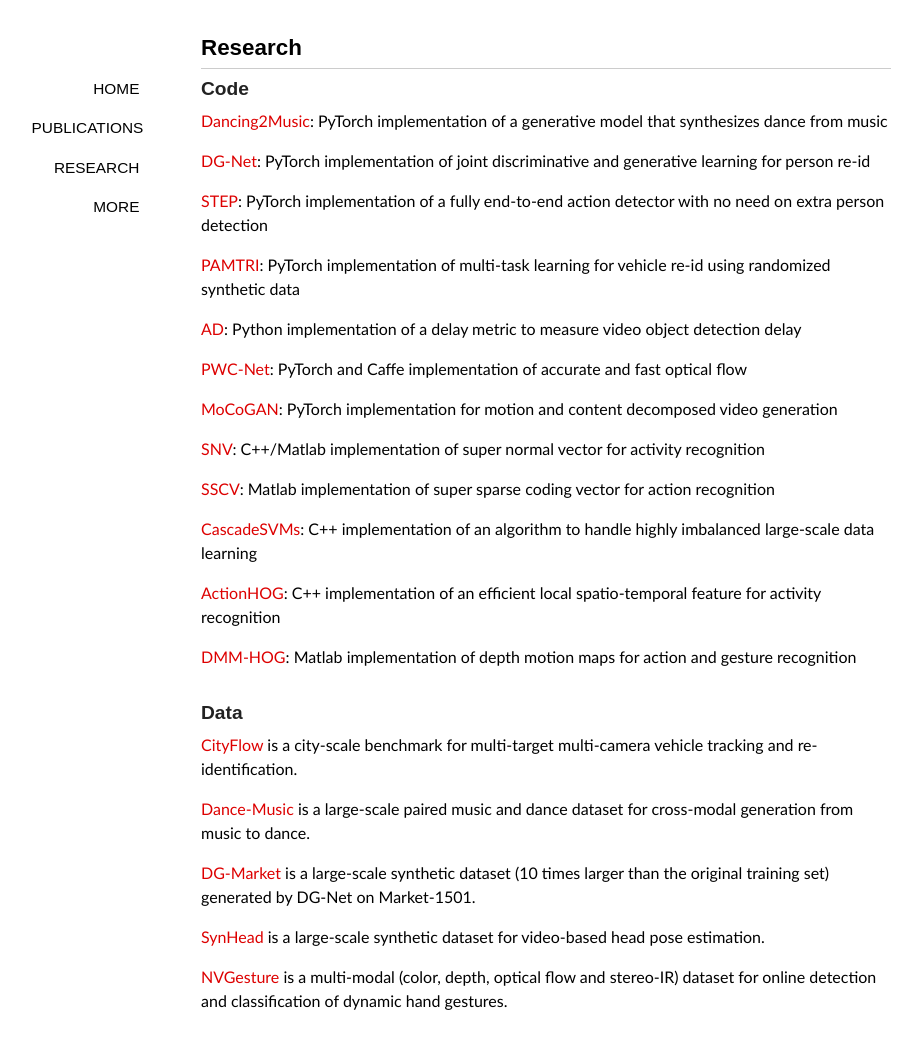
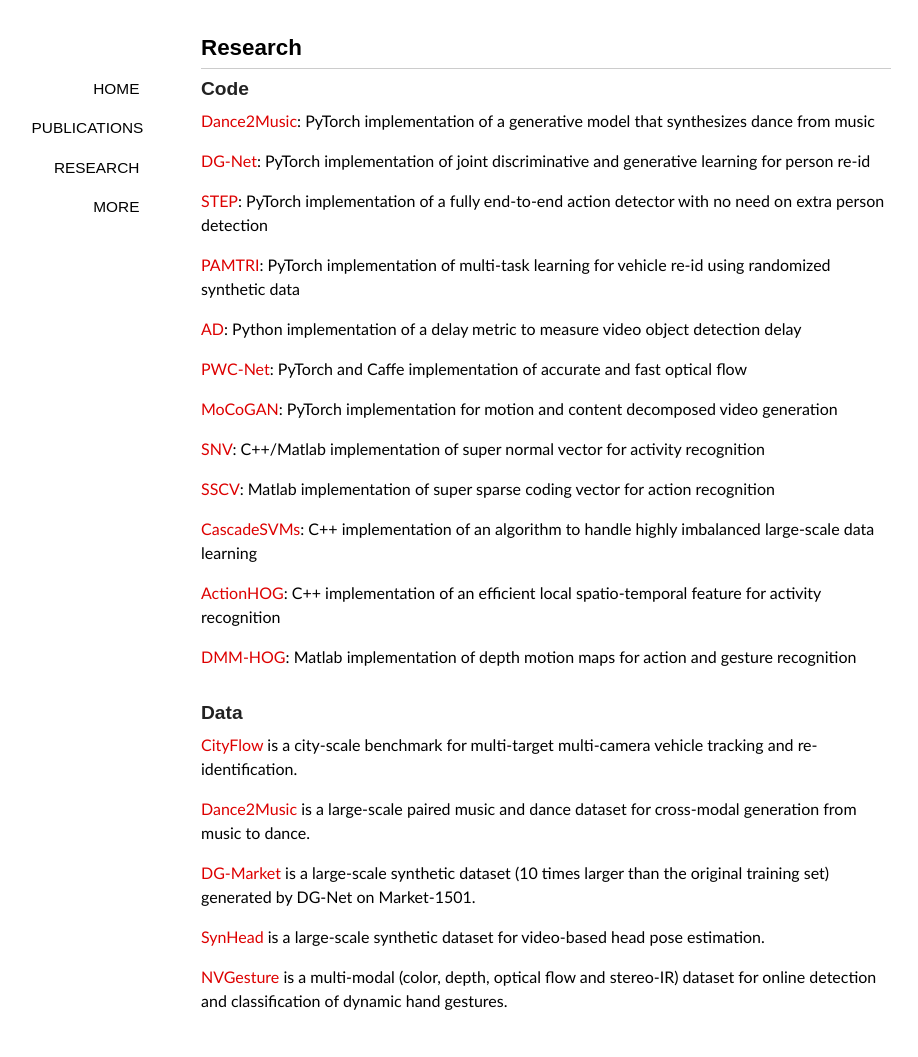
Before and after one commit to xiaodongyang/xiaodongyang.github.io, a Jekyll site: the page built from research/index.md, in a window 1280 px wide. Shown: the whole page, without its empty margins (94-1012 px from the left). Built offline with Jekyll 4.4.1, drawn with Linux system fonts in a browser that asks for light colours; some web fonts are replaced.

Commit message:
Update index.md

```diff
--- a/research/index.md
+++ b/research/index.md
@@ -5,7 +5,7 @@
 ---
 ### Code
 
-[Dancing2Music](https://github.com/NVlabs/Dancing2Music): PyTorch implementation of a generative model that synthesizes dance from music
+[Dance2Music](https://github.com/NVlabs/Dancing2Music): PyTorch implementation of a generative model that synthesizes dance from music
 
 [DG-Net](https://github.com/NVlabs/DG-Net): PyTorch implementation of joint discriminative and generative learning for person re-id
 
@@ -34,7 +34,7 @@
 
 [CityFlow](https://www.aicitychallenge.org) is a city-scale benchmark for multi-target multi-camera vehicle tracking and re-identification.
 
-[Dance-Music](http://vllab.ucmerced.edu/hylee/Dancing2Music/script.txt) is a large-scale paired music and dance dataset for cross-modal generation from music to dance.
+[Dance2Music](http://vllab.ucmerced.edu/hylee/Dancing2Music/script.txt) is a large-scale paired music and dance dataset for cross-modal generation from music to dance.
 
 [DG-Market](https://github.com/NVlabs/DG-Net#dg-market) is a large-scale synthetic dataset (10 times larger than the original training set) generated by DG-Net on Market-1501.
 
```
